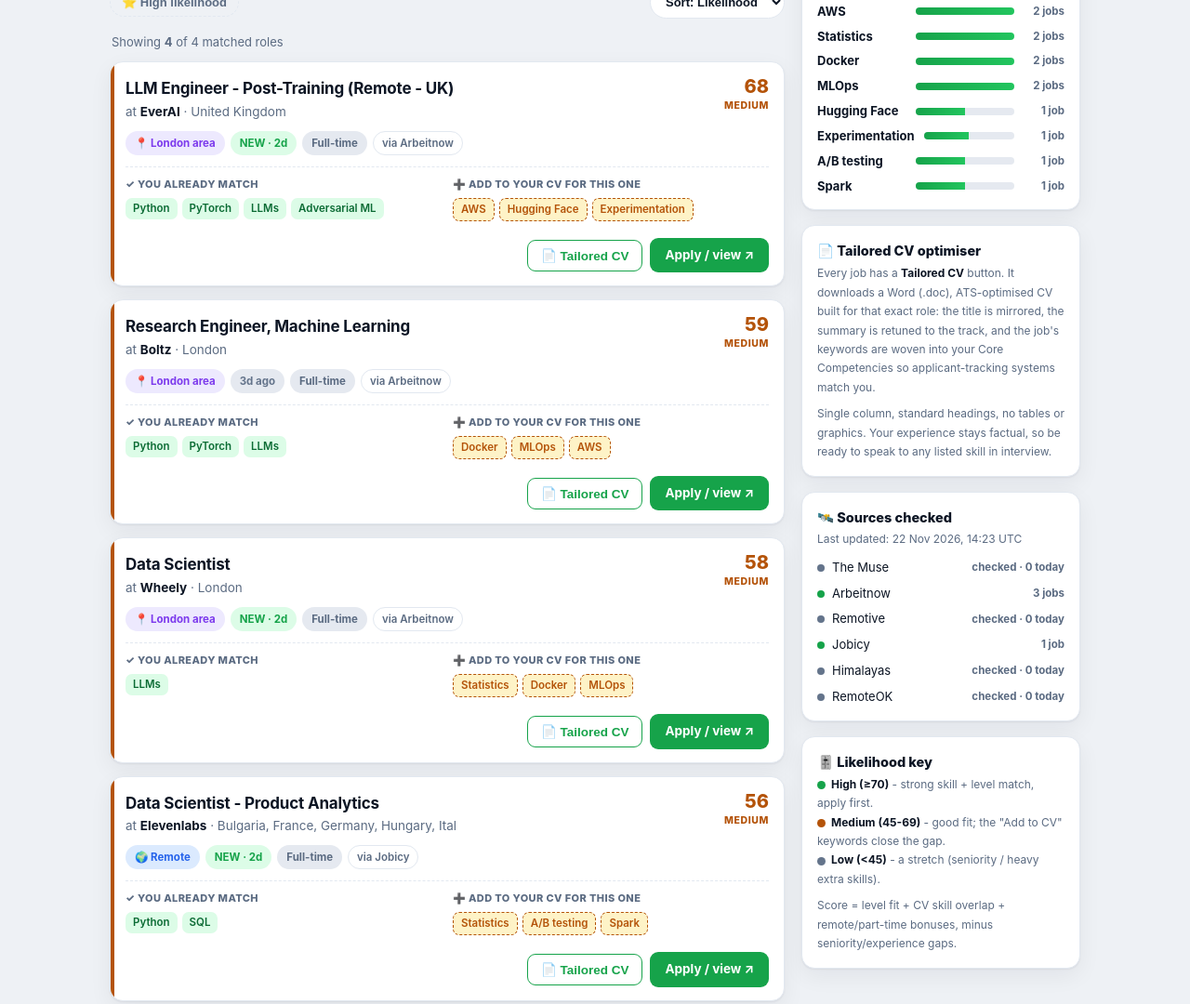
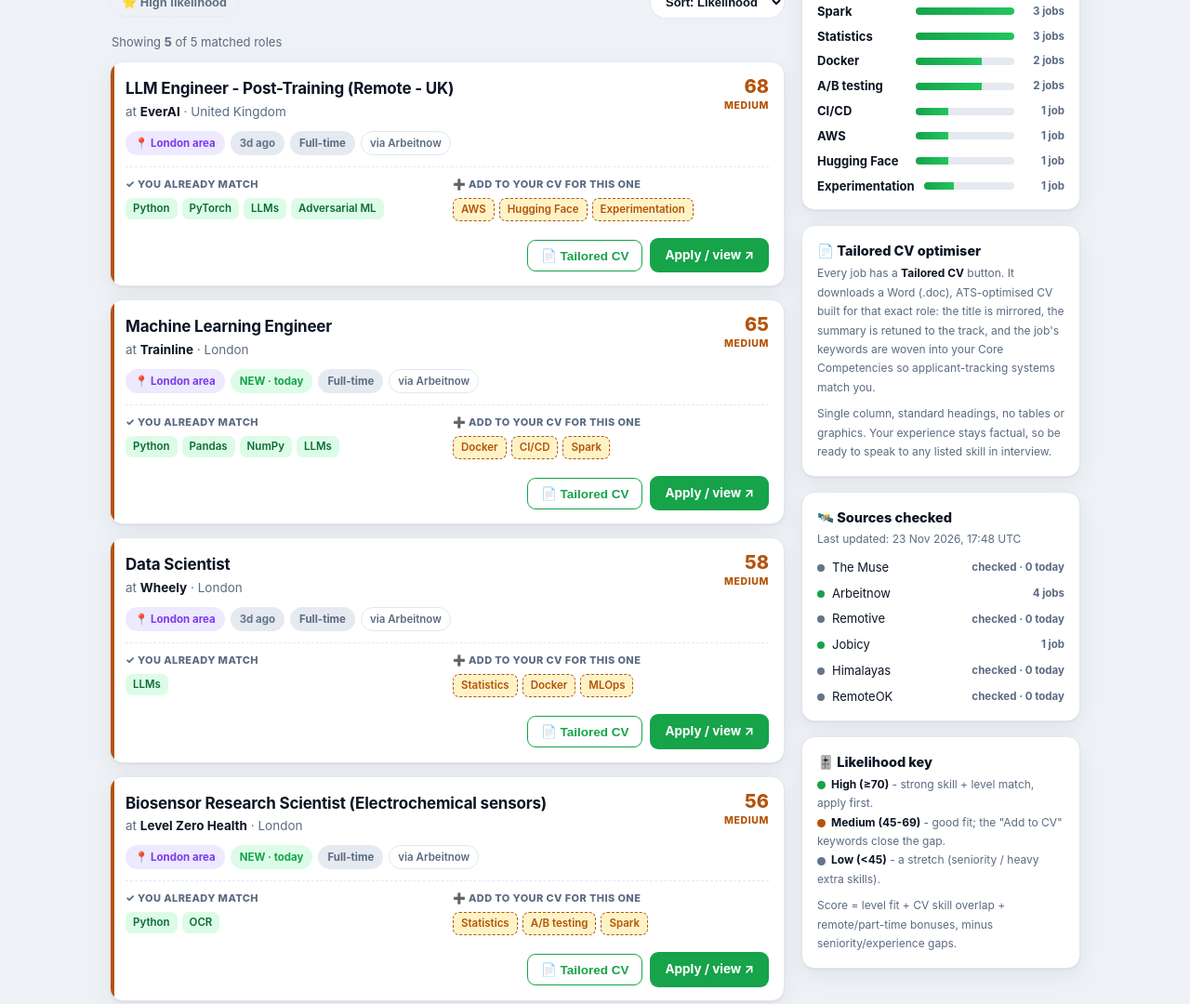
Before and after one commit to Azleem01/uk-job-tracker, a plain HTML site: page index.html in a window 1280 px wide. Shown: the part 580-1660 px from the top of the page at 93% size. Drawn offline with Linux system fonts and the light colour scheme.

Commit message:
Daily refresh: UK job listings 2026-11-23

```diff
--- a/index.html
+++ b/index.html
@@ -216,15 +216,16 @@
 
 <script>
 // ---- Data snapshot: generated 2026-08-02 from Indeed, Jooble, LinkedIn, Reed, aijobs.net (+Himalayas checked) ----
-const LAST_UPDATED = "22 Nov 2026, 14:23 UTC";
+const LAST_UPDATED = "23 Nov 2026, 17:48 UTC";
 const CV_SKILLS = ["Python","PyTorch","TensorFlow","scikit-learn","XGBoost","SQL","FastAPI","React","Next.js","Pandas","NumPy","LLMs","Adversarial ML","OCR","Data Viz"];
 
 // category: ds | mle | da | ai  ·  remote true=anywhere  ·  commutable true=London area
 const JOBS = [
-  {"t":"LLM Engineer - Post-Training (Remote - UK)","co":"EverAI","loc":"United Kingdom","cat":"ai","remote":false,"commutable":true,"type":"Full-time","posted":"2 days ago","age":2,"salary":"","src":"Arbeitnow","url":"https://www.arbeitnow.co.uk/jobs/companies/everai/llm-engineer-post-training-remote-uk-united-kingdom-244005","like":68,"have":["Python","PyTorch","LLMs","Adversarial ML"],"add":["AWS","Hugging Face","Experimentation"]},
-  {"t":"Data Scientist","co":"Wheely","loc":"London","cat":"mle","remote":false,"commutable":true,"type":"Full-time","posted":"2 days ago","age":2,"salary":"","src":"Arbeitnow","url":"https://www.arbeitnow.co.uk/jobs/companies/wheely/data-scientist-london-170474","like":58,"have":["LLMs"],"add":["Statistics","Docker","MLOps"]},
-  {"t":"Data Scientist - Product Analytics","co":"Elevenlabs","loc":"Bulgaria, France, Germany, Hungary, Ital","cat":"ds","remote":true,"commutable":false,"type":"Full-time","posted":"2 days ago","age":2,"salary":"","src":"Jobicy","url":"https://jobicy.com/jobs/163454-data-scientist-product-analytics-2","like":56,"have":["Python","SQL"],"add":["Statistics","A/B testing","Spark"]},
-  {"t":"Research Engineer, Machine Learning","co":"Boltz","loc":"London","cat":"mle","remote":false,"commutable":true,"type":"Full-time","posted":"3 days ago","age":3,"salary":"","src":"Arbeitnow","url":"https://www.arbeitnow.co.uk/jobs/companies/boltz/research-engineer-machine-learning-kings-cross-86169","like":59,"have":["Python","PyTorch","LLMs"],"add":["Docker","MLOps","AWS"]}
+  {"t":"Machine Learning Engineer","co":"Trainline","loc":"London","cat":"mle","remote":false,"commutable":true,"type":"Full-time","posted":"today","age":0,"salary":"","src":"Arbeitnow","url":"https://www.arbeitnow.co.uk/jobs/companies/trainline/machine-learning-engineer-london-417945","like":65,"have":["Python","Pandas","NumPy","LLMs"],"add":["Docker","CI/CD","Spark"]},
+  {"t":"Biosensor Research Scientist (Electrochemical sensors)","co":"Level Zero Health","loc":"London","cat":"ds","remote":false,"commutable":true,"type":"Full-time","posted":"today","age":0,"salary":"","src":"Arbeitnow","url":"https://www.arbeitnow.co.uk/jobs/companies/level-zero-health/biosensor-research-scientist-electrochemical-sensors-london-208168","like":56,"have":["Python","OCR"],"add":["Statistics","A/B testing","Spark"]},
+  {"t":"LLM Engineer - Post-Training (Remote - UK)","co":"EverAI","loc":"United Kingdom","cat":"ai","remote":false,"commutable":true,"type":"Full-time","posted":"3 days ago","age":3,"salary":"","src":"Arbeitnow","url":"https://www.arbeitnow.co.uk/jobs/companies/everai/llm-engineer-post-training-remote-uk-united-kingdom-244005","like":68,"have":["Python","PyTorch","LLMs","Adversarial ML"],"add":["AWS","Hugging Face","Experimentation"]},
+  {"t":"Data Scientist","co":"Wheely","loc":"London","cat":"mle","remote":false,"commutable":true,"type":"Full-time","posted":"3 days ago","age":3,"salary":"","src":"Arbeitnow","url":"https://www.arbeitnow.co.uk/jobs/companies/wheely/data-scientist-london-170474","like":58,"have":["LLMs"],"add":["Statistics","Docker","MLOps"]},
+  {"t":"Data Scientist - Product Analytics","co":"Elevenlabs","loc":"Bulgaria, France, Germany, Hungary, Ital","cat":"ds","remote":true,"commutable":false,"type":"Full-time","posted":"3 days ago","age":3,"salary":"","src":"Jobicy","url":"https://jobicy.com/jobs/163454-data-scientist-product-analytics-2","like":56,"have":["Python","SQL"],"add":["Statistics","A/B testing","Spark"]}
 ];
 
 // ---------------- Source coverage for footer (incl. checked-but-empty) ----------------
```
